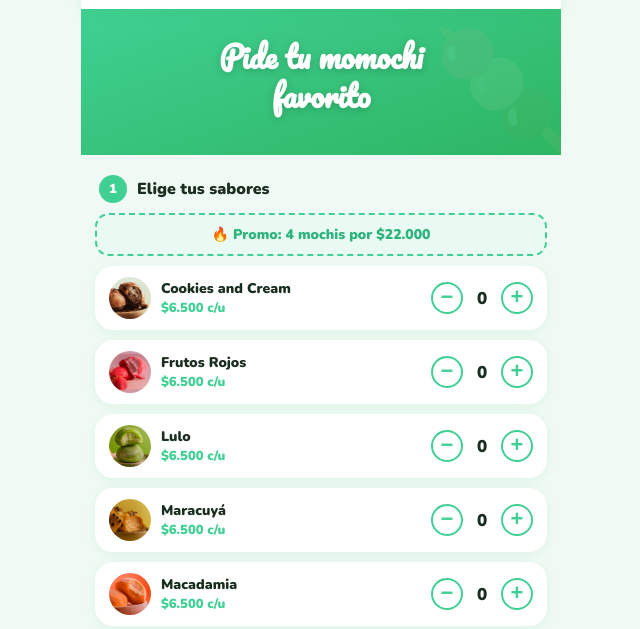
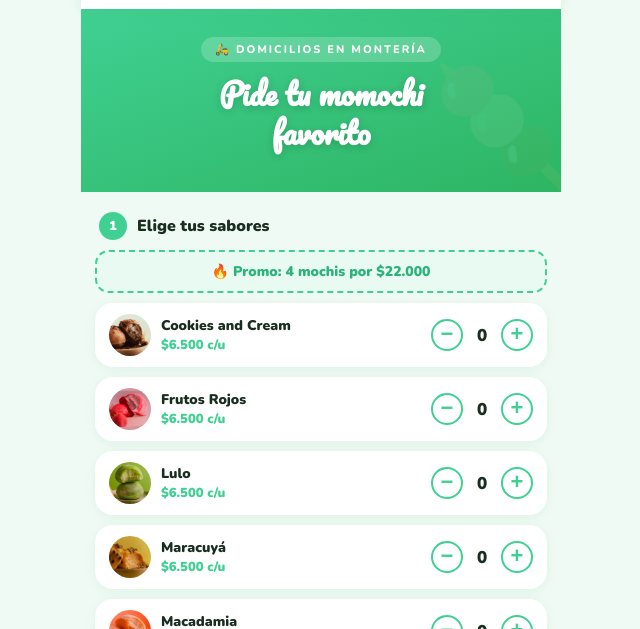
Before and after one commit to jessicatriana48-star/Momochi, a plain HTML site: page index.html in a window 1280 px wide. Shown: the part 143-772 px from the top of the page, without its empty margins (319-959 px from the left). Drawn offline with nearby package versions, Linux system fonts and the light colour scheme; a web font is replaced by a local one.

Commit message:
Quita el cargo de domicilio del total, resumen y mensaje; restaura la etiqueta de la portada
Co-Authored-By: Claude Haiku 5.5 <noreply@anthropic.com>
Claude-Session: https://claude.ai/code/session_011Sn9ja9gXSSiVwdFWm3goA

```diff
--- a/index.html
+++ b/index.html
@@ -140,6 +140,7 @@ footer strong { color:white; }
     </div>
   </header>
   <div class="hero">
+    <div class="hero-tag">🛵 Domicilios en Montería</div>
     <h1>Pide tu momochi<br>favorito</h1>
   </div>
   <div class="step-label"><div class="step-num">1</div> Elige tus sabores</div>
@@ -244,7 +245,6 @@ const firebaseConfig = { databaseURL: "https://momochi-pedidos-8f93f-default-rtd
 const PRECIO  = 6500;
 const PROMO   = { cant:4, precio:22000 };   // 4 mochis por $22.000
 const precioMochis = n => Math.floor(n/PROMO.cant)*PROMO.precio + (n%PROMO.cant)*PRECIO;
-const DOMICILIO = 6000;
 const WA_NUM  = '573104401704';
 const BASE_URL = window.location.origin + window.location.pathname.replace(/\/$/, '');
 
@@ -301,7 +301,7 @@ window._c = (id, d) => {
   updateSummary();
 };
 const units = () => Object.values(cantidades).reduce((a,b)=>a+b,0);
-const total = () => precioMochis(units()) + (units()>0 ? DOMICILIO : 0);
+const total = () => precioMochis(units());
 function updateSummary(){
   const items = SABORES.filter(s=>(cantidades[s.id]||0)>0);
   const box = document.getElementById('summaryItems');
@@ -313,7 +313,6 @@ function updateSummary(){
   box.innerHTML = items.map(s=>`<div class="s-row"><span>${s.emoji} ${s.nombre} × ${cantidades[s.id]}</span></div>`).join('')
     +(promoTxt?`<div class="s-row"><span>${promoTxt}</span></div>`:'')
     +(sueltosTxt?`<div class="s-row"><span>${sueltosTxt}</span><span>$${(sueltos*PRECIO).toLocaleString('es-CO')}</span></div>`:'')
-    +`<div class="s-row"><span>🛵 Domicilio</span><span>$${DOMICILIO.toLocaleString('es-CO')}</span></div>`
     +`<div class="s-row s-total"><span>Total (${units()} mochis + domicilio)</span><span>$${total().toLocaleString('es-CO')}</span></div>`;
 }
 window.selectPago = tipo => {
@@ -369,7 +368,6 @@ window.enviarPedido = async () => {
     items.map(s=>`  ${s.emoji} ${s.nombre} × ${cantidades[s.id]}`).join('\n')+
     `\n\n💰 *Mochis:* $${precioMochis(units()).toLocaleString('es-CO')}`+
     (Math.floor(units()/PROMO.cant)?` (promo: ${Math.floor(units()/PROMO.cant)} × ${PROMO.cant} mochis)`:'')+`\n`+
-    `🛵 *Domicilio:* $${DOMICILIO.toLocaleString('es-CO')}\n`+
     `💵 *Total:* $${total().toLocaleString('es-CO')}\n`+
     `💳 *Pago:* ${pagoText}\n`+
     (nota?`📝 *Nota:* ${nota}\n`:'')+
```
